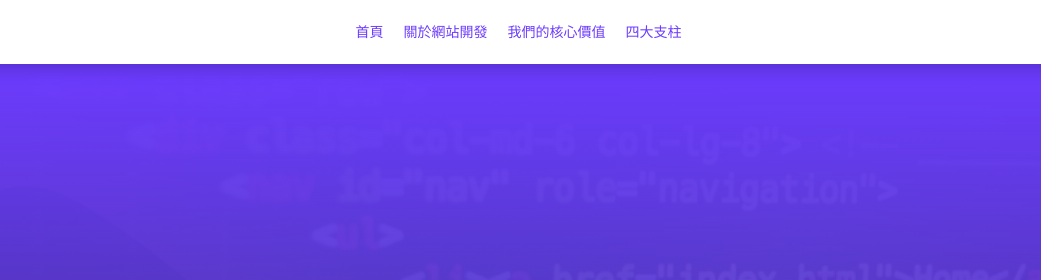
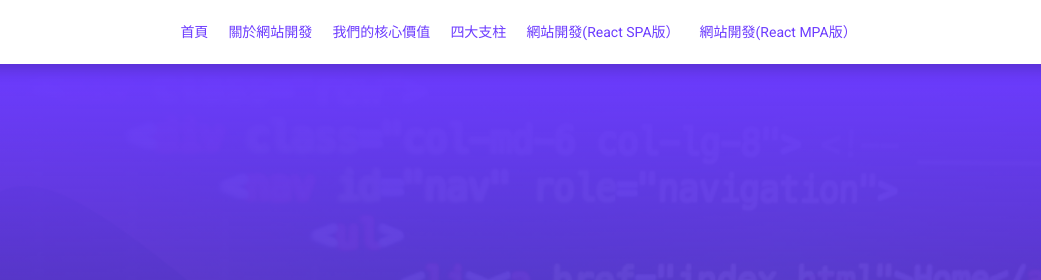
Before and after one commit to KenTang-9Purple/frontend, a plain HTML site: page index.html in a window 1280 px wide. Shown: the top 280 px of the page, 79-1120 px from the left. Drawn offline with Linux system fonts and the light colour scheme; a web font is replaced by a local one.

Commit message:
20241203 1st-m

```diff
--- a/index.html
+++ b/index.html
@@ -25,6 +25,9 @@
                 <li><a href="#about" class="nav-link">關於網站開發</a></li>
                 <li><a href="#values" class="nav-link">我們的核心價值</a></li>
                 <li><a href="#pillars" class="nav-link">四大支柱</a></li>
+                <li><a href="https://kentang-9purple.github.io/frontend-react/" class="nav-link"> 網站開發(React SPA版）</a></li>
+                <li><a href="https://kentang-9purple.github.io/frontend-react-router/" class="nav-link"> 網站開發(React MPA版）</a></li>
+
             </ul>
         </div>
         <div class="nav-icons">
@@ -57,11 +60,13 @@
             <button type="button" class="nav-mobile-toggle" id="nav-mobile-toggle">
                 <i class="fa-solid fa-bars"></i>
             </button>
-            q<ul class="mobile-nav-list" id="mobile-nav-list">
+            <ul class="mobile-nav-list" id="mobile-nav-list">
                 <li><a href="#home" class="mobile-nav-link">首頁</a></li>
                 <li><a href="#about" class="mobile-nav-link">關於網站開發</a></li>
                 <li><a href="#value" class="mobile-nav-link">我們的核心價值</a></li>
                 <li><a href="#pillars" class="mobile-nav-link">四大支柱</a></li>
+                <li><a href="https://kentang-9purple.github.io/frontend-react/" class="mobile-nav-link"> 網站開發(React SPA版）</a></li>
+                <li><a href="https://kentang-9purple.github.io/frontend-react-router/" class="mobile-nav-link"> 網站開發(React MPA版）</a></li>
             </ul>
         </div>
     </nav>
@@ -226,6 +231,9 @@
         <li><a href="#about" class="footer-link">關於網站開發</a></li>
         <li><a href="#value" class="footer-link">我們的核心價值</a></li>
         <li><a href="#pillar" class="footer-link">四大支柱</a></li>
+        <li><a href="https://kentang-9purple.github.io/frontend-react/" class="footer-link"> 網站開發(React SPA版）</a></li>
+        <li><a href="https://kentang-9purple.github.io/frontend-react-router/" class="footer-link"> 網站開發(React MPA版）</a></li>
+
     </ul>
     <ul class="footer-icons">
         <li>
```
